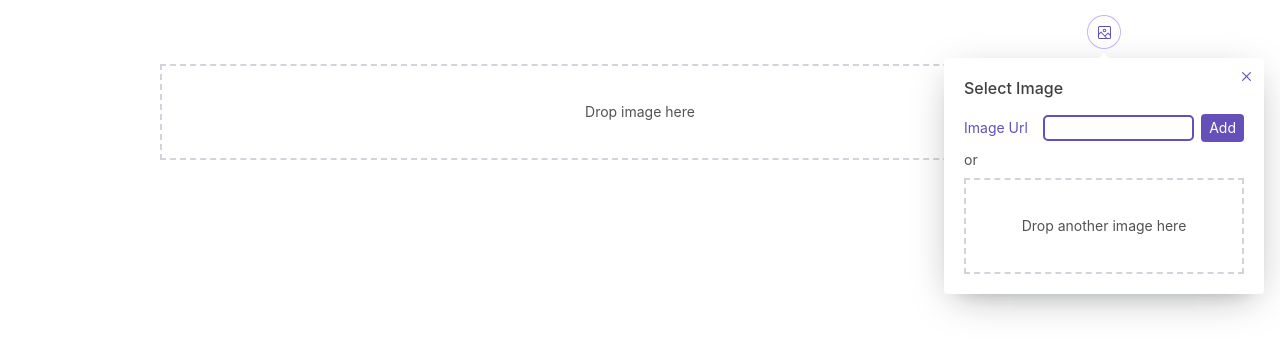
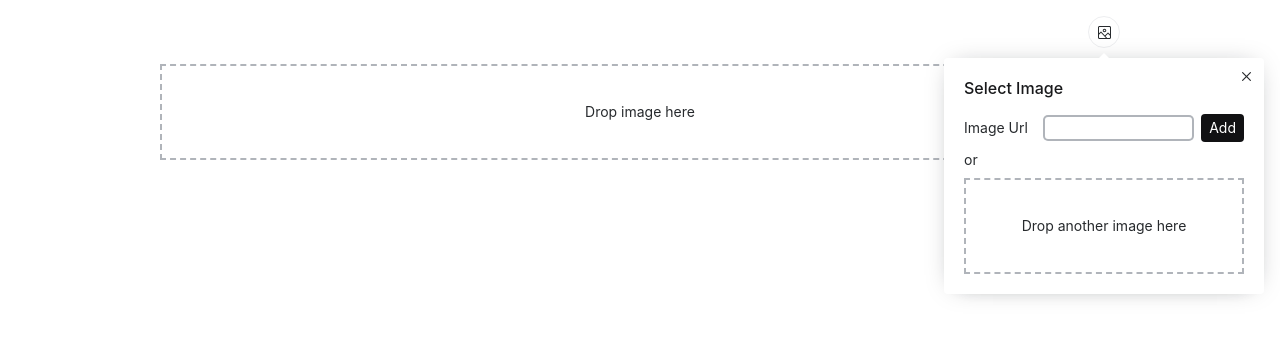
Before and after one commit to junagao/color-picker, a React (Vite) app: page / in a window 1280 px wide. Both pictures are taken after a click on the button "Select image". Shown: the top 354 px of the page. Built offline with nearby package versions, Linux system fonts and the light colour scheme.

Commit message:
add tooltip, add icon button component, add styles

```diff
--- a/src/App.tsx
+++ b/src/App.tsx
@@ -1,10 +1,12 @@
 import {MutableRefObject, useCallback, useEffect, useRef, useState} from 'react'
-import * as Toast from '@radix-ui/react-toast'
-import {ImageSelect} from './components/image-select'
+import {TrashIcon} from '@radix-ui/react-icons'
+import * as Tooltip from '@radix-ui/react-tooltip'
+import {ColorSwatches} from './components/color-swatches'
+import {IconButton} from './components/icon-button'
 import {ImageDropzone} from './components/image-dropzone'
 import {ImagePreview} from './components/image-preview'
+import {ImageSelect} from './components/image-select'
 import {Notification} from './components/notification'
-import {ColorSwatches} from './components/color-swatches'
 
 export type SelectedColorsProps = {
   isSelected: boolean
@@ -123,12 +125,52 @@ function App() {
     return () => clearTimeout(notificationTimerRef.current)
   }, [])
 
+  const handleClearPalette = () => {
+    setSelectedColors([])
+  }
+
   return (
-    <Toast.Provider>
-      <div className="min-w-screen-md mb-40">
+    <Tooltip.Provider>
+      <div className="min-w[75vw] mb-40 dark:bg-bg-gray-950">
         <div className="flex justify-between w-[75vw] gap-4">
           <ColorSwatches handleCopyColor={handleCopyColor} selectedColors={selectedColors} />
-          <ImageSelect setImage={setImage} />
+          <div className="flex gap-2">
+            {selectedColors.length ? (
+              <Tooltip.Root>
+                <Tooltip.Trigger asChild>
+                  <IconButton aria-label="Clear palette" onClick={handleClearPalette}>
+                    <TrashIcon />
+                  </IconButton>
+                </Tooltip.Trigger>
+                <Tooltip.Portal>
+                  <Tooltip.Content
+                    className={`
+                        rounded
+                        p-2
+                        bg-slate4
+                        text-sm
+                        text-slate12
+                        leading-none
+                        shadow-popover-sm
+                        select-none
+                        will-change-transform-opacity
+                        data-[side=top]:animate-slideDownAndFade
+                        data-[side=right]:animate-slideLeftAndFade
+                        data-[side=bottom]:animate-slideUpAndFade
+                        data-[side=left]:animate-slideRightAndFade
+                        dark:bg-white
+                        dark:text-slate4
+                      `}
+                    sideOffset={5}
+                  >
+                    Clear palette
+                    <Tooltip.Arrow className="fill-slate4 dark:fill-white" />
+                  </Tooltip.Content>
+                </Tooltip.Portal>
+              </Tooltip.Root>
+            ) : null}
+            <ImageSelect setImage={setImage} />
+          </div>
         </div>
         {image ? (
           <div>
@@ -142,7 +184,7 @@ function App() {
         )}
         <Notification isError={isError} message={notificationMsg} open={open} setOpen={setOpen} />
       </div>
-    </Toast.Provider>
+    </Tooltip.Provider>
   )
 }
 
--- a/src/components/color-swatches.tsx
+++ b/src/components/color-swatches.tsx
@@ -19,7 +19,6 @@ export const ColorSwatches = ({handleCopyColor, selectedColors}: ColorSwatchesPr
               : undefined,
           }}
           onClick={() => handleCopyColor(rgb)}
-          // onClick={() => handleDisplayDetails(color.hex, color.rgb, color.hsl)}
         />
       ))}
     </div>
--- /dev/null
+++ b/src/components/icon-button.tsx
@@ -0,0 +1,38 @@
+import {ReactNode, forwardRef} from 'react'
+
+type IconButtonProps = {
+  children: ReactNode
+  onClick?: () => void
+}
+
+export const IconButton = forwardRef<HTMLButtonElement, IconButtonProps>(
+  ({children, onClick, ...props}, forwardedRef) => (
+    <button
+      {...props}
+      className={`
+        rounded-full
+        h-8
+        w-8
+        inline-flex
+        justify-center
+        items-center
+        text-slate4
+        bg-white
+        border
+        border-slate12
+        hover:bg-slate12
+        focus-visible:outline-slate4
+        dark:bg-slate1
+        dark:text-slate12
+        dark:border-slate5
+        dark:hover:bg-slate5
+        dark:focus:shadow-slate-11-md
+        dark:focus-visible:outline-slate11
+      `}
+      ref={forwardedRef}
+      onClick={onClick}
+    >
+      {children}
+    </button>
+  ),
+)
--- a/src/components/image-dropzone.tsx
+++ b/src/components/image-dropzone.tsx
@@ -42,10 +42,11 @@ export const ImageDropzone = ({setImage, children}: DropzoneProps) => {
         h-24
         border-2
         border-dashed
-        border-gray-300
-        text-neutral-600
+        border-slate11
+        text-slate4
         text-sm
-        dark:text-neutral-100
+        dark:text-slate11
+        dark:border-slate6
       `}
       onDragOver={handleDragOver}
       onDrop={handleDrop}
--- a/src/components/image-select.tsx
+++ b/src/components/image-select.tsx
@@ -1,6 +1,8 @@
 import {Dispatch, SetStateAction, useState} from 'react'
 import {Cross2Icon, ImageIcon} from '@radix-ui/react-icons'
 import * as Popover from '@radix-ui/react-popover'
+import * as Tooltip from '@radix-ui/react-tooltip'
+import {IconButton} from './icon-button'
 import {ImageDropzone} from './image-dropzone'
 
 type ImageSelectProps = {
@@ -22,32 +24,39 @@ export const ImageSelect = ({setImage}: ImageSelectProps) => {
   return (
     <div className="flex justify-end">
       <Popover.Root>
+        <Tooltip.Root>
           <Popover.Trigger asChild>
-          <button
+            <Tooltip.Trigger asChild>
+              <IconButton aria-label="Select image">
+                <ImageIcon />
+              </IconButton>
+            </Tooltip.Trigger>
+          </Popover.Trigger>
+          <Tooltip.Portal>
+            <Tooltip.Content
               className={`
-              rounded-full
-              h-8
-              w-8
-              inline-flex
-              justify-center
-              items-center
-              text-violet-11
-              bg-white
-              shadow-violet-7-sm
-              hover:bg-violet-3
-              focus:shadow-violet-8-sm
-              focus-visible:outline-violet-11
-              dark:bg-violet-11
-              dark:text-violet-4
-              dark:shadow-violet-4-sm
-              dark:hover:bg-violet-9
-              dark:focus-visible:outline-violet-8
+                  rounded
+                  p-2
+                  bg-slate4
+                  text-sm
+                  text-slate12
+                  leading-none
+                  shadow-popover-sm
+                  select-none
+                  will-change-transform-opacity
+                  data-[side=top]:animate-slideDownAndFade
+                  data-[side=right]:animate-slideLeftAndFade
+                  data-[side=bottom]:animate-slideUpAndFade
+                  data-[side=left]:animate-slideRightAndFade
+                  dark:bg-white
+                  dark:text-slate4
                 `}
-            aria-label="Select image"
+              sideOffset={5}
             >
-            <ImageIcon />
-          </button>
-        </Popover.Trigger>
+              Select image
+              <Tooltip.Arrow className="fill-slate4 dark:fill-white" />
+            </Tooltip.Content>
+          </Tooltip.Portal>
           <Popover.Portal>
             <Popover.Content
               className={`
@@ -57,23 +66,20 @@ export const ImageSelect = ({setImage}: ImageSelectProps) => {
                   bg-white
                   shadow-popover-sm
                   will-change-transform-opacity
-              focus:shadow-popover-md
-              data-[side=top]:animate-slide-down-and-fade
-              data-[side=right]:animate-slide-left-and-fade
-              data-[side=bottom]:animate-slide-up-and-fade
-              data-[side=left]:animate-slide-right-and-fade
-              dark:bg-neutral-800
+                  data-[side=top]:animate-slideDownAndFade
+                  data-[side=right]:animate-slideLeftAndFade
+                  data-[side=bottom]:animate-slideUpAndFade
+                  data-[side=left]:animate-slideRightAndFade
+                  dark:bg-slate1
                   dark:shadow-popover-dark-sm
                 `}
               sideOffset={5}
             >
               <div className="flex flex-col gap-2">
-              <p className="mb-2 text-base text-neutral-700 dark:text-neutral-100 font-medium leading-5">
-                Select Image
-              </p>
+                <p className="mb-2 text-base text-slate2 dark:text-slate12 font-medium leading-5">Select Image</p>
                 <div className="flex gap-2">
                   <fieldset className="flex items-center gap-4">
-                  <label className="text-sm text-violet-11 dark:text-violet-4" htmlFor="imageUrl">
+                    <label className="text-sm text-slate4 dark:text-slate11" htmlFor="imageUrl">
                       Image Url
                     </label>
                     <input
@@ -88,12 +94,13 @@ export const ImageSelect = ({setImage}: ImageSelectProps) => {
                           px-2.5
                           text-sm
                           leading-none
-                      text-violet-11
+                          text-slate4
                           h-6
-                      shadow-violet-7-sm
-                      hover:shadow-violet-8-sm
-                      focus-visible:outline-violet-11
-                      dark:text-violet-4
+                          shadow-slate-4
+                          focus-visible:outline-slate11
+                          dark:text-slate12
+                          dark:shadow-slate-11
+                          dark:focus-visible:outline-whiteA3
                           `}
                       id="imageUrl"
                       onChange={handleOpenImageUrl}
@@ -101,7 +108,7 @@ export const ImageSelect = ({setImage}: ImageSelectProps) => {
                   </fieldset>
                   <button
                     className={`
-                    bg-violet-11
+                        bg-slate1
                         rounded
                         text-sm
                         inline-flex
@@ -110,14 +117,16 @@ export const ImageSelect = ({setImage}: ImageSelectProps) => {
                         px-2
                         py-1
                         text-white
-                    hover:bg-violet-9
+                        hover:bg-slate4
+                        dark:bg-whiteA3
+                        dark:hover:bg-whiteA2
                       `}
                     onClick={handleAddImageUrl}
                   >
                     Add
                   </button>
                 </div>
-              <p className="text-neutral-600 text-sm dark:text-neutral-100">or</p>
+                <p className="text-slate4 text-sm dark:text-slate11">or</p>
                 <ImageDropzone setImage={setImage}>Drop another image here</ImageDropzone>
               </div>
               <Popover.Close
@@ -128,22 +137,25 @@ export const ImageSelect = ({setImage}: ImageSelectProps) => {
                     inline-flex
                     items-center
                     justify-center
-                text-violet-11
+                    text-slate4
                     absolute
                     top-1
                     right-1
-                hover:bg-violet-4
-                focus:shadow-violet-7-sm
-                dark:text-violet-4
-                dark:hover:bg-violet-11
+                    hover:bg-slate12
+                    focus:shadow-slate-11-sm
+                    focus-visible:outline-slate4
+                    dark:text-slate12
+                    dark:hover:bg-slate4
+                    dark:focus-visible:outline-slate11
                   `}
                 aria-label="Close"
               >
                 <Cross2Icon />
               </Popover.Close>
-            <Popover.Arrow className="fill-white dark:fill-neutral-800" />
+              <Popover.Arrow className="fill-white dark:fill-slate1" />
             </Popover.Content>
           </Popover.Portal>
+        </Tooltip.Root>
       </Popover.Root>
     </div>
   )
--- a/tailwind.config.js
+++ b/tailwind.config.js
@@ -1,34 +1,30 @@
+import {slateDark, whiteA} from '@radix-ui/colors'
+
 /** @type {import('tailwindcss').Config} */
 export default {
   content: ['./index.html', './src/**/*.{js,ts,jsx,tsx}'],
   theme: {
     extend: {
       colors: {
-        'violet-3': '#f4f0fe',
-        'violet-4': '#ebe4ff',
-        'violet-8': '#aa99ec',
-        'violet-9': '#6e56cf',
-        'violet-11': '#6550b9',
+        ...slateDark,
+        ...whiteA,
       },
       boxShadow: {
-        'popover-sm': 'hsl(206 22% 7% / 35%) 0px 10px 38px -10px, hsl(206 22% 7% / 20%) 0px 10px 20px -15px',
-        'popover-dark-sm': 'hsl(10 10% 90% / 10%) 0px 0px 48px 0px, hsl(10 10% 90% / 5%) 0px 0px 30px -15px',
-        'popover-md':
-          'hsl(206 22% 7% / 35%) 0px 10px 38px -10px, hsl(206 22% 7% / 20%) 0px 10px 20px -15px, 0 0 0 2px var(--violet-7)',
-        'black-sm': '0 0 0 2px black',
-        'black-md': '0 2px 10px rgba(0, 0, 0, 0.5)',
-        'violet-4-sm': '0 0 0 1px #33255b',
-        'violet-7-sm': '0 0 0 1px #c2b5f5',
-        'violet-8-sm': '0 0 0 2px #aa99ec',
+        'popover-sm': 'hsl(206 22% 7% / 35%) 0px 0px 25px -10px, hsl(206 22% 7% / 20%) 0px 5px 20px -15px',
+        'popover-dark-sm': 'hsl(10 10% 90% / 10%) 0px -5px 25px -10px, hsl(10 10% 90% / 5%) 10px 15px 20px -15px',
+        'slate-4': '0 0 0 1px #272a2d',
+        'slate-4-md': '0 0 0 2px #272a2d',
+        'slate-11': '0 0 0 1px #60646c',
+        'slate-11-md': '0 0 0 2px #60646c',
       },
       minWidth: {
         'screen-md': '75vw',
       },
       animation: {
-        'slide-up-and-fade': 'slideUpAndFade 400ms cubic-bezier(0.16, 1, 0.3, 1)',
-        'slide-right-and-fade': 'slideRightAndFade 400ms cubic-bezier(0.16, 1, 0.3, 1)',
-        'slide-down-and-fade': 'slideDownAndFade 400ms cubic-bezier(0.16, 1, 0.3, 1)',
-        'slide-left-and-fade': 'slideLeftAndFade 400ms cubic-bezier(0.16, 1, 0.3, 1)',
+        slideUpAndFade: 'slideUpAndFade 400ms cubic-bezier(0.16, 1, 0.3, 1)',
+        slideRightAndFade: 'slideRightAndFade 400ms cubic-bezier(0.16, 1, 0.3, 1)',
+        slideDownAndFade: 'slideDownAndFade 400ms cubic-bezier(0.16, 1, 0.3, 1)',
+        slideLeftAndFade: 'slideLeftAndFade 400ms cubic-bezier(0.16, 1, 0.3, 1)',
         hide: 'hide 100ms ease-in',
         slideIn: 'slideIn 150ms cubic-bezier(0.16, 1, 0.3, 1)',
         swipeOut: 'swipeOut 100ms ease-out',
@@ -55,12 +51,12 @@ export default {
           to: {opacity: 0},
         },
         slideIn: {
-          from: {transform: 'translateX(calc(100% + 24px))'},
+          from: {transform: 'translateX(calc(100% + var(--viewport-padding)))'},
           to: {transform: 'translateX(0)'},
         },
         swipeOut: {
           from: {transform: 'translateX(var(--radix-toast-swipe-end-x))'},
-          to: {transfrom: 'translateX(calc(100% + 24px))'},
+          to: {transform: 'translateX(calc(100% + var(--viewport-padding)))'},
         },
       },
       willChange: {
```
Also changed, not shown: src/components/notification.tsx (+7 -3 lines), src/index.css (+1 -10 lines). Lines whose indentation alone changed are shown as unchanged.
